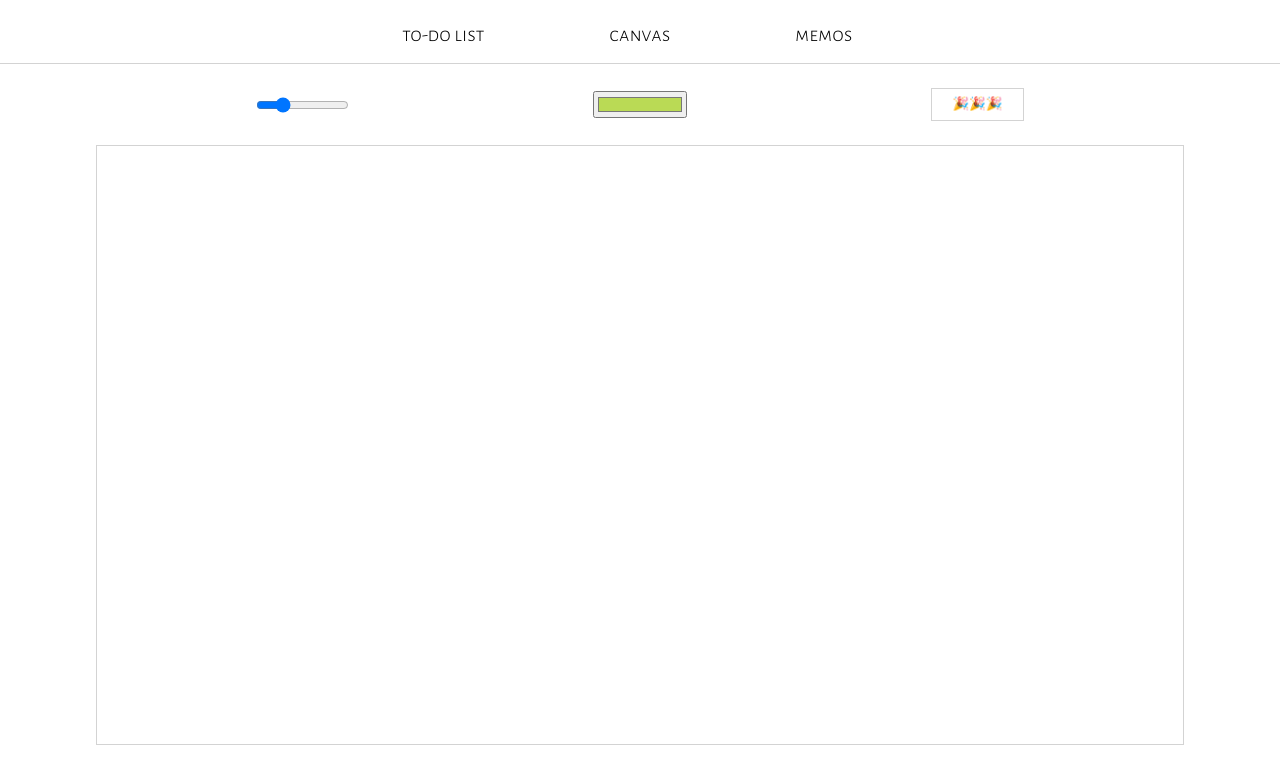
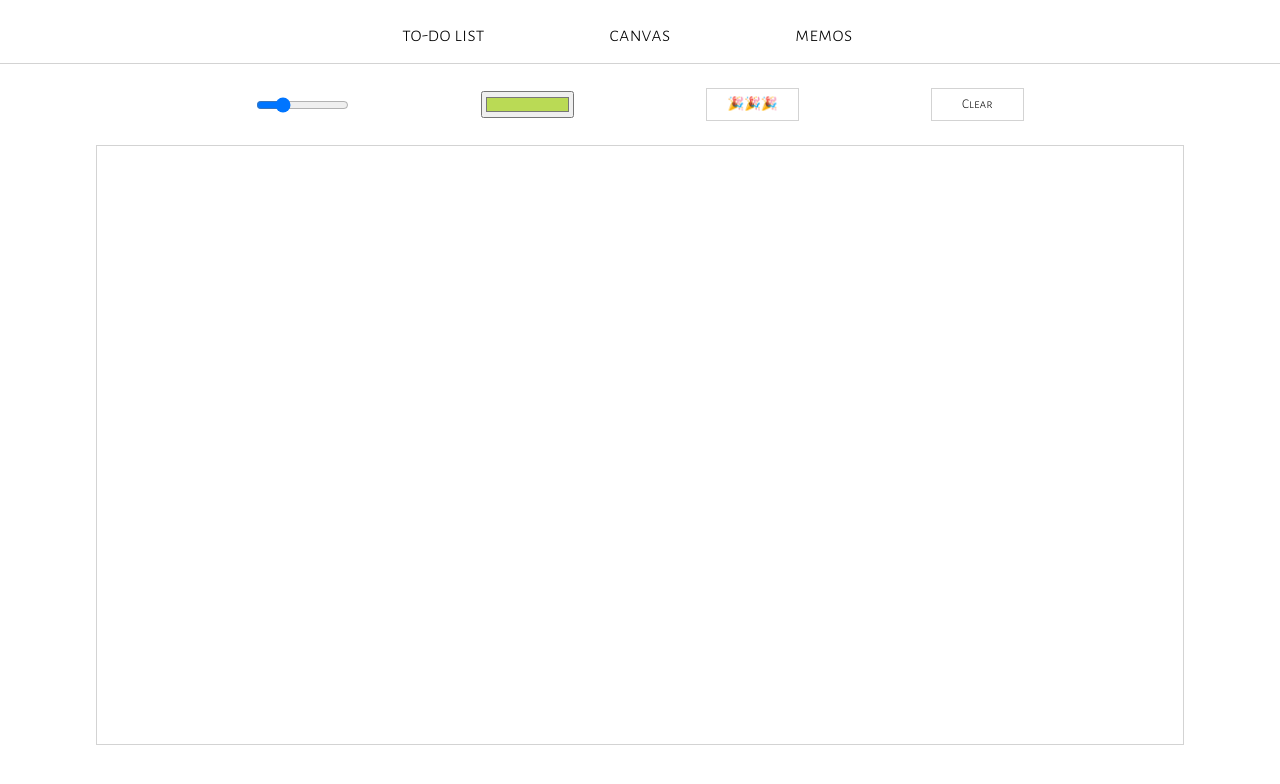
Before and after one commit to ryan-holder/the-unproductivity-app, a React (Create React App) app: page /canvas in a window 1280 px wide. Shown: the top 784 px of the page. Built offline with nearby package versions, Linux system fonts and the light colour scheme; what mic-recorder-to-mp3 would draw is missing.

Commit message:
updating styles

```diff
--- a/src/components/Canvas.js
+++ b/src/components/Canvas.js
@@ -8,7 +8,7 @@ import * as actionCreators from "../actions/actionCreators";
 
 // need to save the canvas drawing to state
 
-// optional: add Clear function; add Undo and Redo function, which would require saving all strokes to an array
+// optional: add Undo and Redo function, which would require saving all strokes to an array
 
 function mapStateToProps(state) {
 	return {
@@ -65,6 +65,10 @@ class Canvas extends React.Component {
 		this.hue = this.hue + 20;
 	}
 
+	clear = () => {
+		this.ctx.clearRect(0, 0, this.canvas.width, this.canvas.height);
+	};
+
 	render() {
 		return (
 			<div className="canvas-landing">
@@ -97,6 +101,7 @@ class Canvas extends React.Component {
 							🎉🎉🎉
 						</span>
 					</button>
+					<button onClick={this.clear}>Clear</button>
 				</div>
 				<canvas
 					className="canvas"
--- a/src/components/Todos.js
+++ b/src/components/Todos.js
@@ -47,9 +47,7 @@ class Todos extends React.Component {
 					}}
 				/>
 				<p>{todo.content}</p>
-				<button index={index} onClick={() => this.props.removeTodo(index)}>
-					&times;
-				</button>
+				<button onClick={() => this.props.removeTodo(index)}>&times;</button>
 			</div>
 		);
 	};
--- a/src/styles/style.css
+++ b/src/styles/style.css
@@ -28,6 +28,10 @@ audio {
 audio,
 button:focus {
 	outline: none;
+}
+
+button:active {
+	box-shadow: inset 0px 0px 0.3em #c1c1c1;
 }
 
 p {
```
